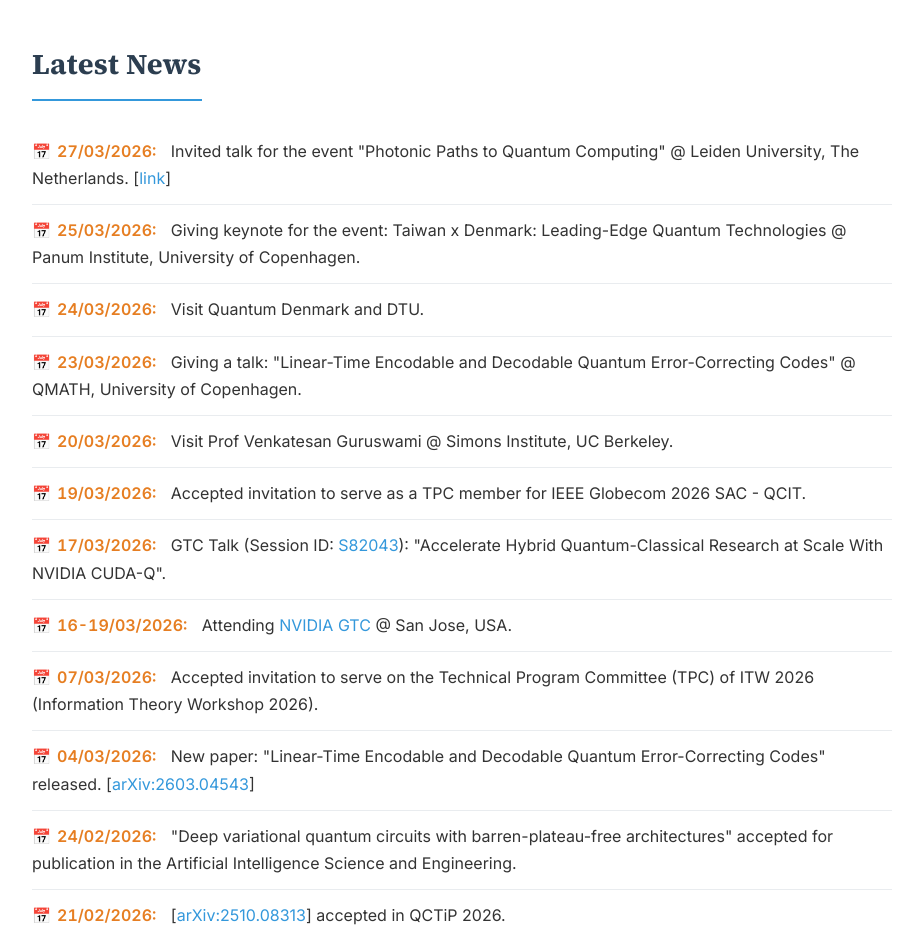
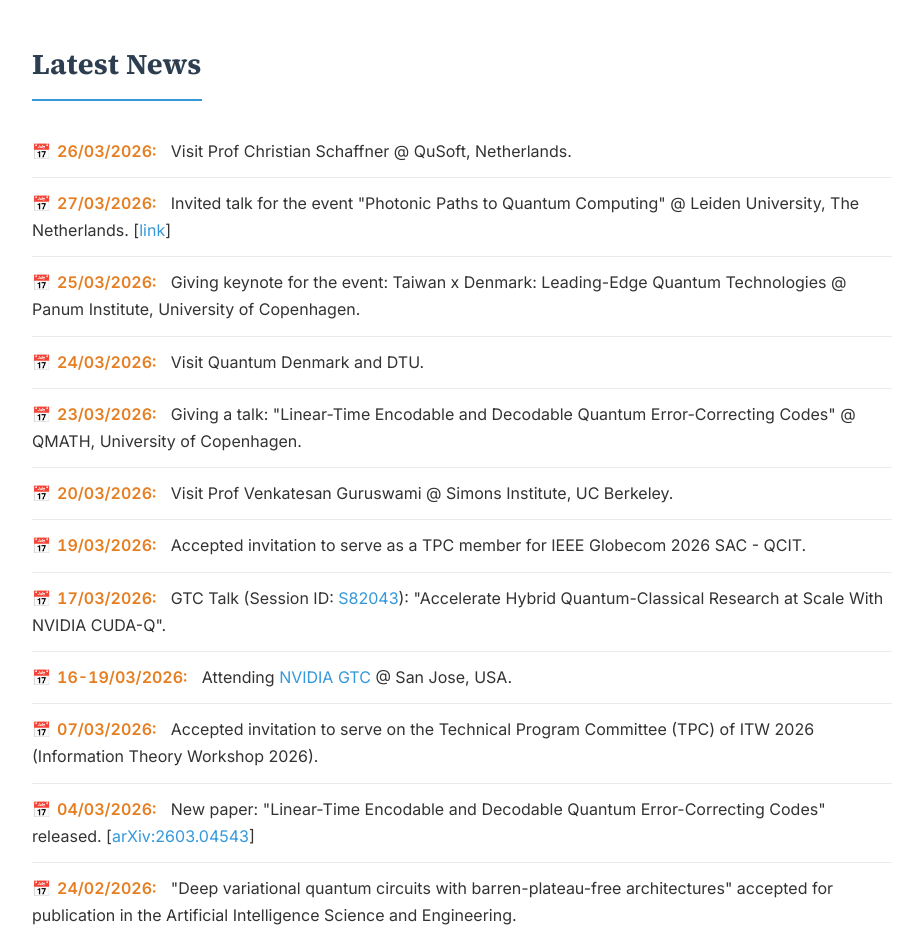
Before and after one commit to minhsiuh/minhsiuh.github.io, a plain HTML site: page index.html in a window 1280 px wide. Shown: the part 1300-2226 px from the top of the page, without its empty margins (178-1101 px from the left). Drawn offline with Linux system fonts and the light colour scheme.

Commit message:
content(news): add 26/03/2026 QuSoft Netherlands visit update

```diff
--- a/index.html
+++ b/index.html
@@ -643,6 +643,10 @@
             <h2>Latest News</h2>
             <ul class="news-list">
                 <li>
+                    <span class="news-date">26/03/2026:</span>
+                    Visit Prof Christian Schaffner @ QuSoft, Netherlands.
+                </li>
+                <li>
                     <span class="news-date">27/03/2026:</span>
                     Invited talk for the event "Photonic Paths to Quantum Computing" @ Leiden University, The Netherlands. [<a href="https://sites.google.com/view/2026-taiwan-research-day-nl/home?authuser=0" target="_blank" rel="noopener">link</a>]
                 </li>
```
